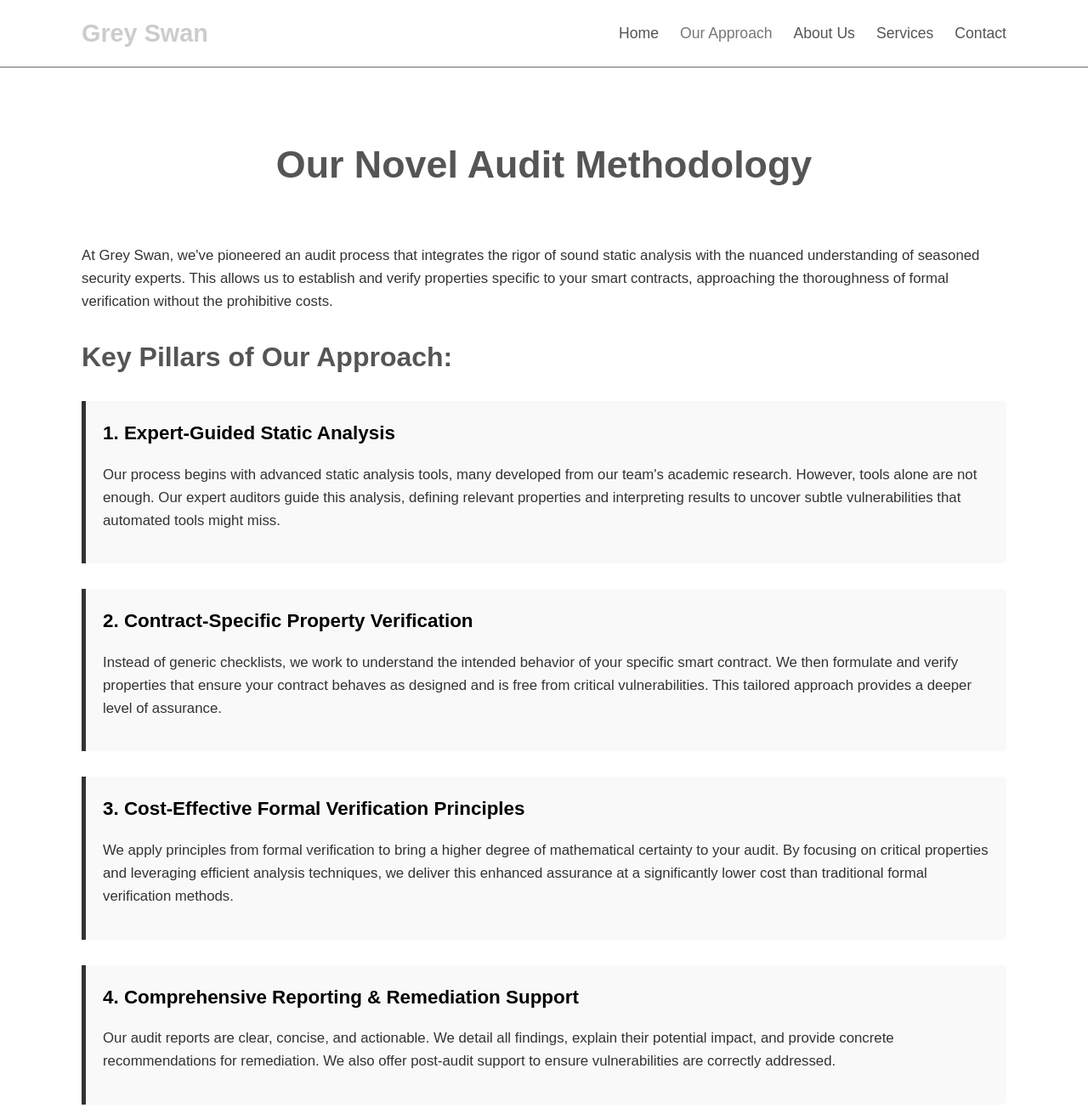
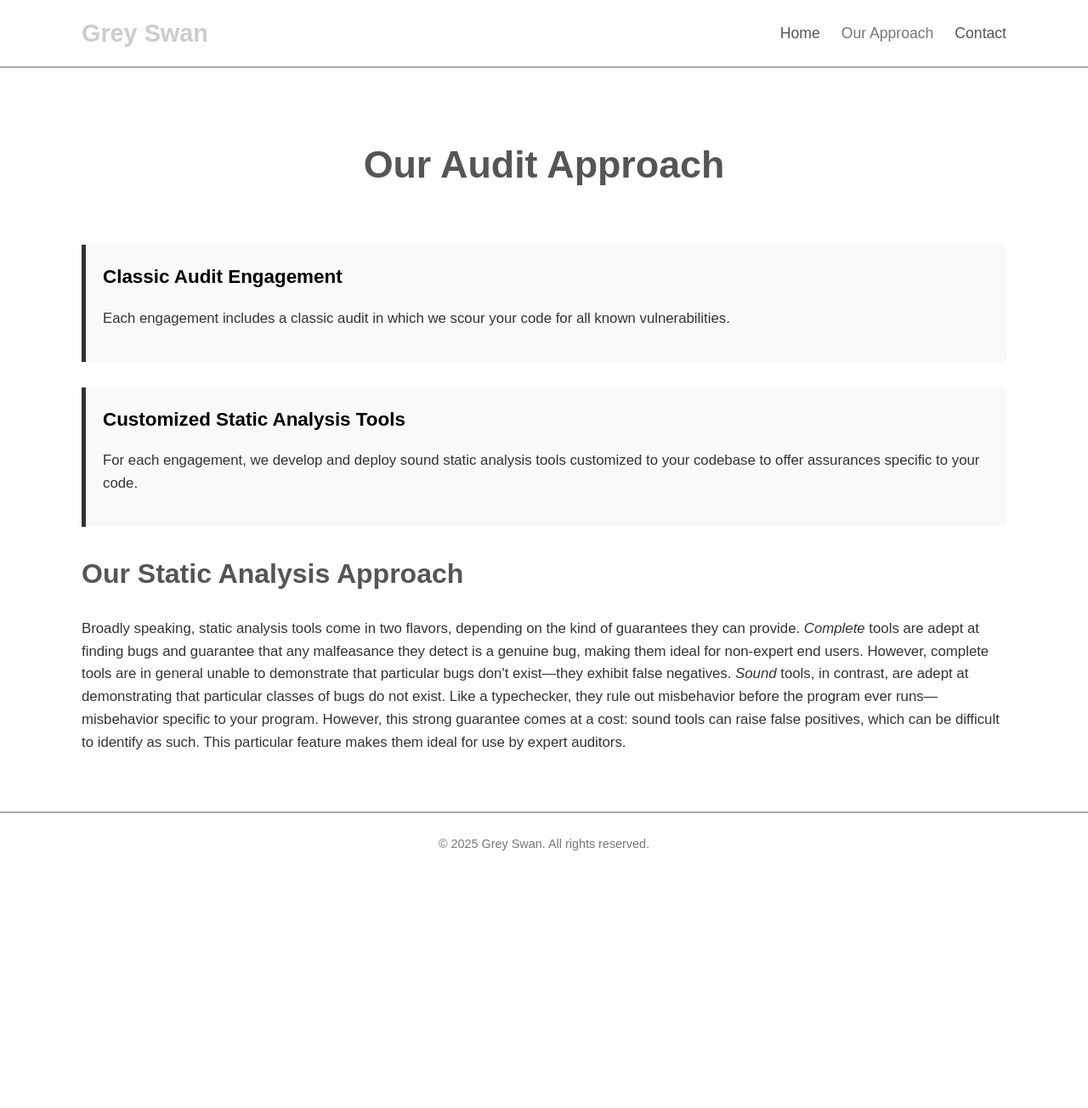
Before and after one commit to GreySwanIO/GreySwanIO.github.io, a plain HTML site: page approach.html in a window 1280 px wide. Shown: the top 1304 px of the page at 85% size. After the commit the page ends 1030 px from the top, so only its background shows below. Drawn offline with Linux system fonts and the light colour scheme.

Commit message:
Site update

```diff
--- a/approach.html
+++ b/approach.html
@@ -14,8 +14,6 @@
                 <ul>
                     <li><a href="index.html">Home</a></li>
                     <li><a href="approach.html" class="active">Our Approach</a></li>
-                    <li><a href="about.html">About Us</a></li>
-                    <li><a href="services.html">Services</a></li>
                     <li><a href="contact.html">Contact</a></li>
                 </ul>
             </nav>
@@ -24,30 +22,29 @@
 
     <section id="main-content">
         <div class="container">
-            <h1>Our Novel Audit Methodology</h1>
-            <p>At Grey Swan, we've pioneered an audit process that integrates the rigor of sound static analysis with the nuanced understanding of seasoned security experts. This allows us to establish and verify properties specific to your smart contracts, approaching the thoroughness of formal verification without the prohibitive costs.</p>
+          <h1>Our Audit Approach</h1>
 
-            <h2>Key Pillars of Our Approach:</h2>
+	  <div class="feature">
+            <h3>Classic Audit Engagement</h3>
+            <p>Each engagement includes a classic audit in which we scour your code for all known vulnerabilities.</p>
+          </div>
 
-            <div class="feature">
-                <h3>1. Expert-Guided Static Analysis</h3>
-                <p>Our process begins with advanced static analysis tools, many developed from our team's academic research. However, tools alone are not enough. Our expert auditors guide this analysis, defining relevant properties and interpreting results to uncover subtle vulnerabilities that automated tools might miss.</p>
-            </div>
+          <div class="feature">
+            <h3>Customized Static Analysis Tools</h3>
+            <p>For each engagement, we develop and deploy sound static analysis tools customized to your codebase to offer assurances specific to your code.</p>
+          </div>
 
-            <div class="feature">
-                <h3>2. Contract-Specific Property Verification</h3>
-                <p>Instead of generic checklists, we work to understand the intended behavior of your specific smart contract. We then formulate and verify properties that ensure your contract behaves as designed and is free from critical vulnerabilities. This tailored approach provides a deeper level of assurance.</p>
-            </div>
+	  <h2>Our Static Analysis Approach</h2>
 
-            <div class="feature">
-                <h3>3. Cost-Effective Formal Verification Principles</h3>
-                <p>We apply principles from formal verification to bring a higher degree of mathematical certainty to your audit. By focusing on critical properties and leveraging efficient analysis techniques, we deliver this enhanced assurance at a significantly lower cost than traditional formal verification methods.</p>
-            </div>
-
-            <div class="feature">
-                <h3>4. Comprehensive Reporting & Remediation Support</h3>
-                <p>Our audit reports are clear, concise, and actionable. We detail all findings, explain their potential impact, and provide concrete recommendations for remediation. We also offer post-audit support to ensure vulnerabilities are correctly addressed.</p>
-            </div>
+	  <p>
+	    Broadly speaking, static analysis tools come in two flavors, depending on the kind of guarantees they can provide.
+	    <i>Complete</i> tools are adept at finding bugs and guarantee that any malfeasance they detect is a genuine bug, making them ideal for non-expert end users.
+	    However, complete tools are in general unable to demonstrate that particular bugs don't exist—they exhibit false negatives.
+	    <i>Sound</i> tools, in contrast, are adept at demonstrating that particular classes of bugs do not exist.
+	    Like a typechecker, they rule out misbehavior before the program ever runs—misbehavior specific to your program.
+	    However, this strong guarantee comes at a cost: sound tools can raise false positives, which can be difficult to identify as such.
+	    This particular feature makes them ideal for use by expert auditors.
+	  </p>
         </div>
     </section>
 
--- a/style.css
+++ b/style.css
@@ -39,7 +39,7 @@ p {
 }
 
 a {
-    color: #555555;
+    color: #aaaaff;
     text-decoration: none;
 }
 
@@ -50,6 +50,7 @@ a:hover {
 /* Header & Navigation */
 header {
     padding: 1em 0;
+    margin-bottom: 0;
     border-bottom: 2px solid #aaaaaa; /* Dark grey border */
 }
 
@@ -238,7 +239,9 @@ footer {
     color: #777777;
     text-align: center;
     padding: 25px 0;
-    margin-top: 40px;
+    margin-top: 0;
+    border-top: 2px solid #aaaaaa; /* Dark grey border */
+
 }
 
 footer p {
```
Also changed, not shown: contact.html (+0 -2 lines), index.html (+4 -14 lines).
